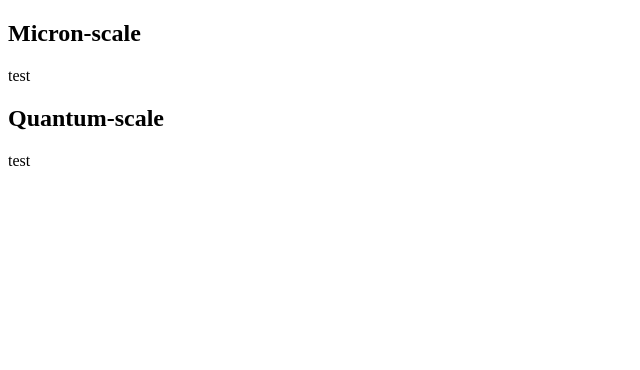
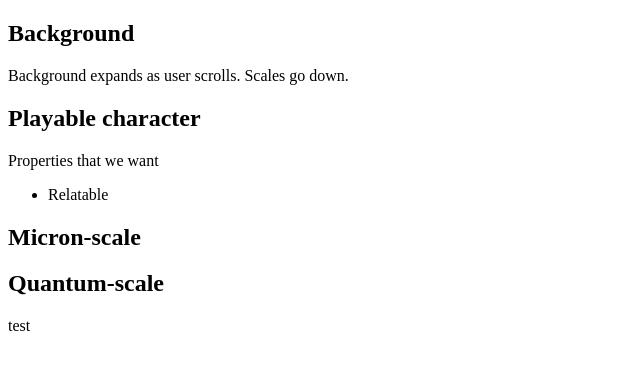
Before and after one commit to Krastanov/scale_explorable, a plain HTML site: page index.html in a window 1280 px wide. Shown: the whole page, without its empty margins (0-640 px from the left). Drawn offline with Linux system fonts and the light colour scheme.

Commit message:
blabbering around

```diff
--- a/index.html
+++ b/index.html
@@ -8,14 +8,26 @@
 </head>
 
 <body>
+<section id="Setup">
+	<h1>Background</h1>
+	<p>
+	Background expands as user scrolls. Scales go down.
+	</p>
+	<h1>Playable character</h1>
+	Properties that we want
+	<ul>
+		<li>Relatable</li>
+
+	</ul>
+</section>
+
 <section id="maintext">
 	<h1>Micron-scale</h1>
-	test
+	<p>
 	<h1>Quantum-scale</h1>
 	<p>
 	test
 	</p>
-
 </section>
 </body>
 </html>
```
